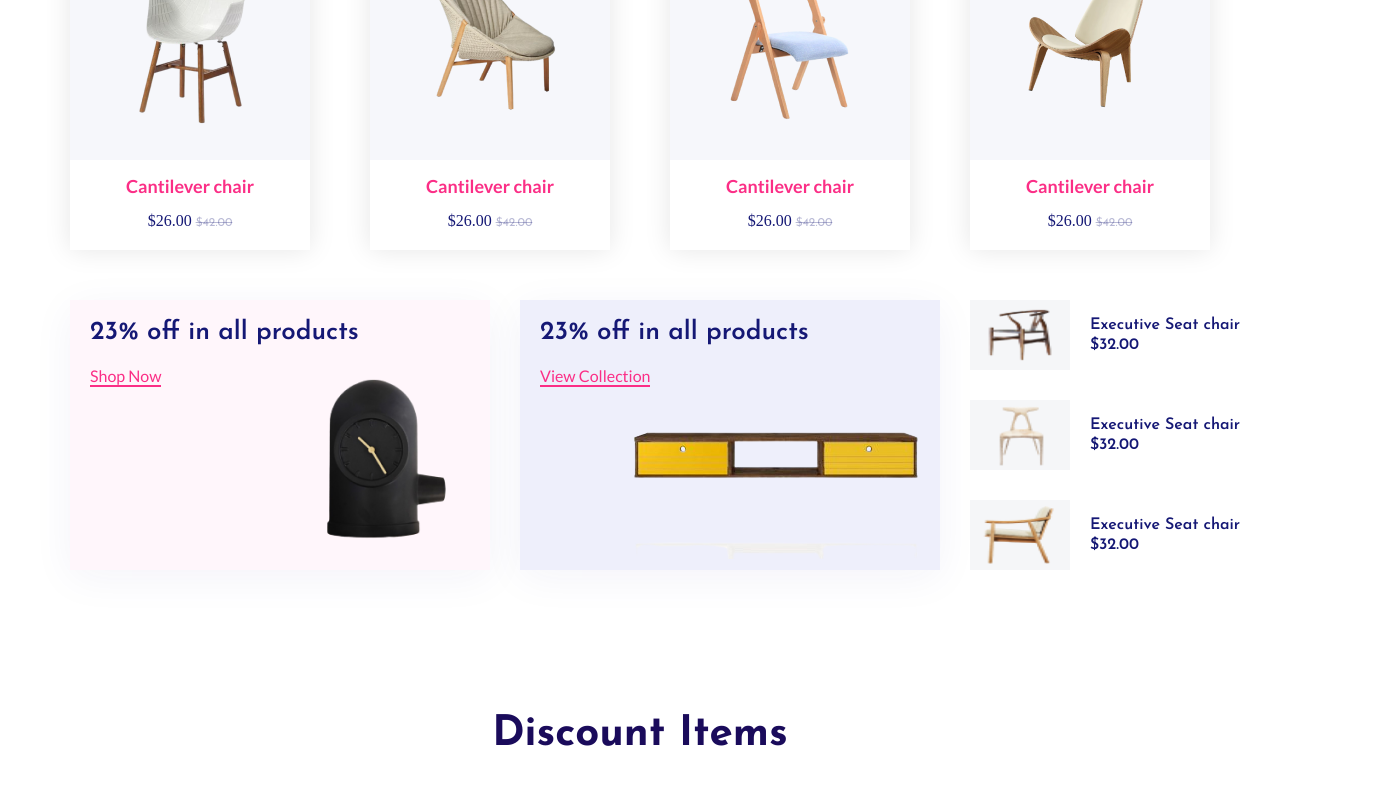
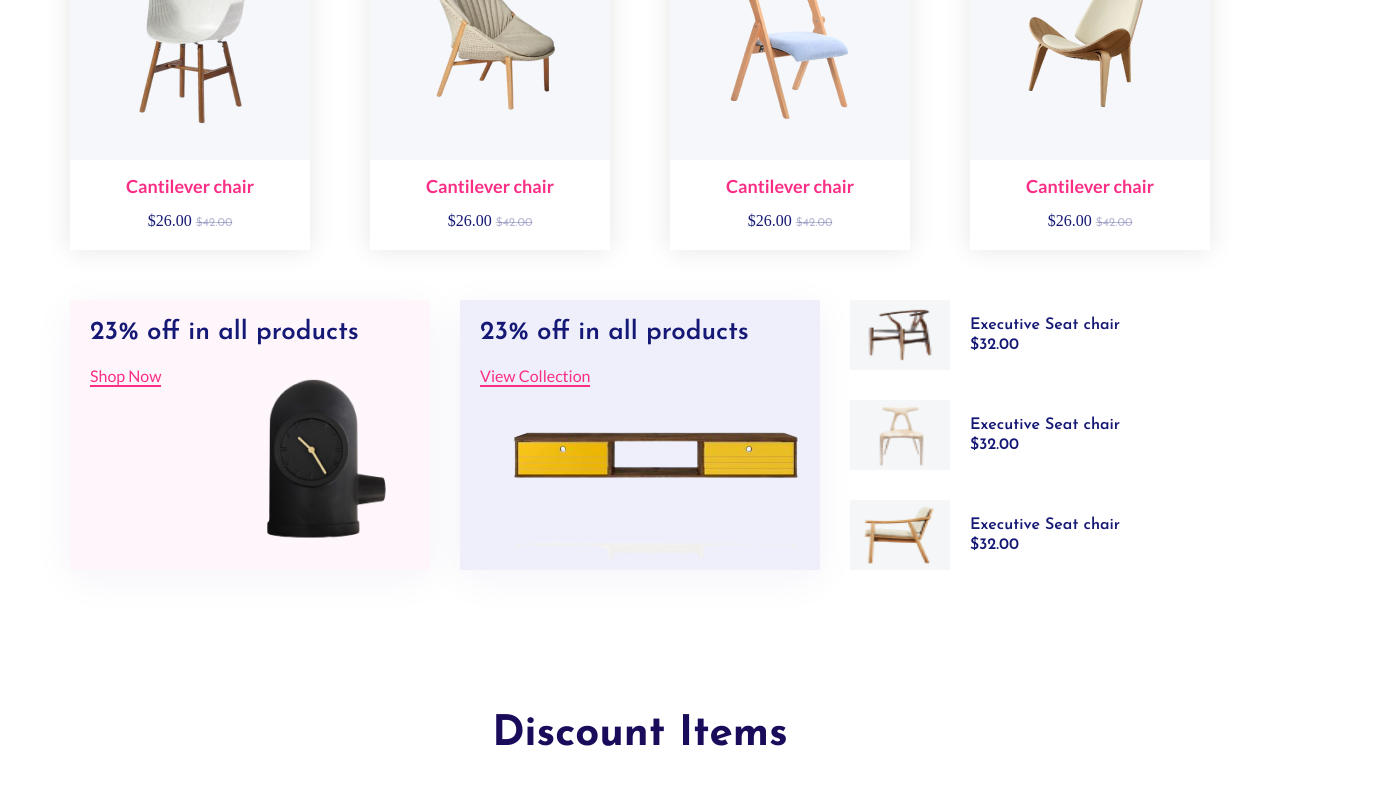
Before and after one commit to kumarboopathi/Hekto, a plain HTML site: page index.html in a window 1280 px wide. Shown: the part 3855-4641 px from the top of the page, 1390 px wide, since content can reach past the window. Drawn offline with Linux system fonts and the light colour scheme; files whose address does not match are found by name.

Commit message:
scss change

```diff
--- a/style/_TrendingProducts.scss
+++ b/style/_TrendingProducts.scss
@@ -54,9 +54,10 @@
                 display: flex;
                 justify-content: space-between;
                 margin-top: 50px;
+                width: 100%;
                 .off {
                     margin-right: 30px;
-                    width: 420px;
+                    width: 33%;
                     height: 270px;
                     background: #FFF6FB;
                     box-shadow: 0px 8px 40px rgba(49, 32, 138, 0.05);
@@ -69,7 +70,7 @@
                 }
                 .off1 {
                     margin-right: 30px;
-                    width: 420px;
+                    width: 33%;
                     height: 270px;
                     background: #EEEFFB;
                     box-shadow: 0px 8px 40px rgba(49, 32, 138, 0.05);
@@ -94,7 +95,7 @@
                     }
                 }
                 .sale {
-                    width: 420px;
+                    width: 33%;
                     height: 270px;
                     display: flex;
                     flex-direction: column;
```
Also changed, not shown: css/style.css, 1 other file.
